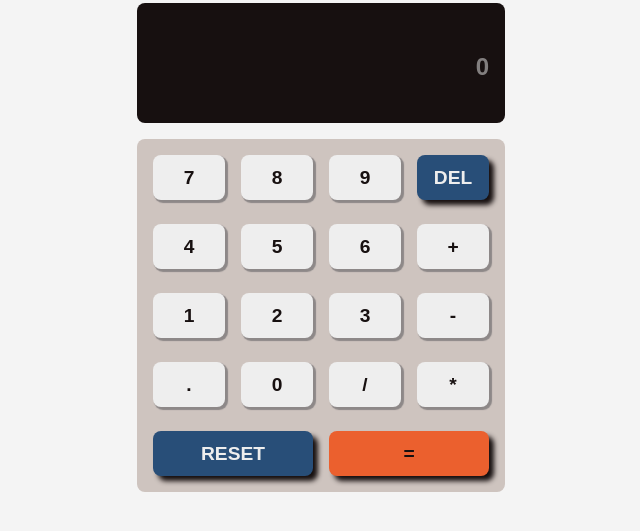
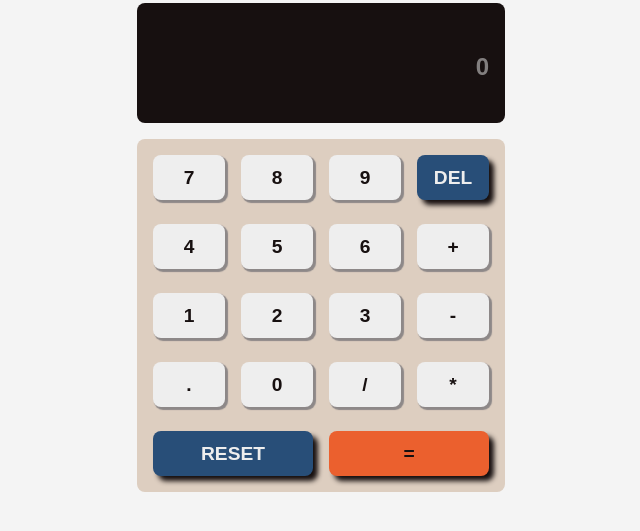
Before and after one commit to bharati-21/javascript-calculator, a plain HTML site: page index.html in a window 1280 px wide. Shown: the part 181-712 px from the top of the page, without its empty margins (319-959 px from the left). Drawn offline with Linux system fonts and the light colour scheme; a web font is replaced by a local one.

Commit message:
added comments

```diff
--- a/style.css
+++ b/style.css
@@ -10,9 +10,11 @@
 
     --light-bg-color: #f4f4f4;
     --light-dark-color: #171010;
-    --light-medium-color: #cec4bf;
+    /* --light-medium-color: #cec4bf; */
+    --light-medium-color: #ddcec0;
     --light-secondary-color: #02475E;
     --light-primary-color: #0e1025;
+
 }
 
 * {
```
Also changed, not shown: main.js (+4 -3 lines).
